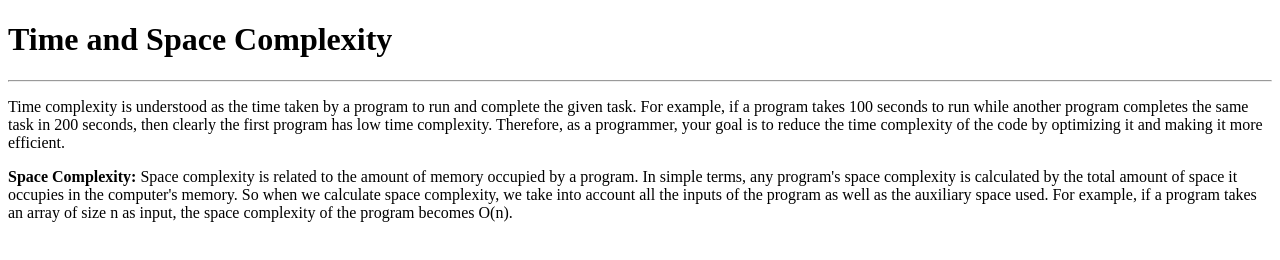
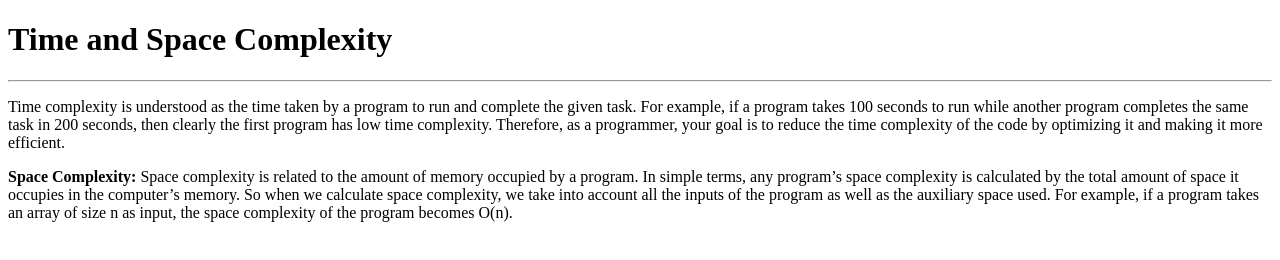
Before and after one commit to acciojob/time-and-space-complexity-deepak-singh-jethi, a website: page main.html in a window 1280 px wide. Drawn offline with Linux system fonts and the light colour scheme.

Commit message:
created a submission

```diff
--- a/main.html
+++ b/main.html
@@ -10,9 +10,7 @@
 	<h1>Time and Space Complexity</h1>
 	<hr>
 	<p>Time complexity is understood as the time taken by a program to run and complete the given task. For example, if a program takes 100 seconds to run while another program completes the same task in 200 seconds, then clearly the first program has low time complexity. Therefore, as a programmer, your goal is to reduce the time complexity of the code by optimizing it and making it more efficient.</p>
-
-   <p><b>Space Complexity:</b> Space complexity is related to the amount of memory occupied by a program. In simple terms, any program's space complexity is calculated by the total amount of space it occupies in the computer's memory. So when we calculate space complexity, we take into account all the inputs of the program as well as the auxiliary space used. For example, if a program takes an array of size n as input, the space complexity of the program becomes O(n).</p>
-
-	</body>
+	<p><b>Space Complexity: </b>Space complexity is related to the amount of memory occupied by a program. In simple terms, any program’s space complexity is calculated by the total amount of space it occupies in the computer’s memory. So when we calculate space complexity, we take into account all the inputs of the program as well as the auxiliary space used. For example, if a program takes an array of size n as input, the space complexity of the program becomes O(n).</p>
+</body>
 
 </html>
```
